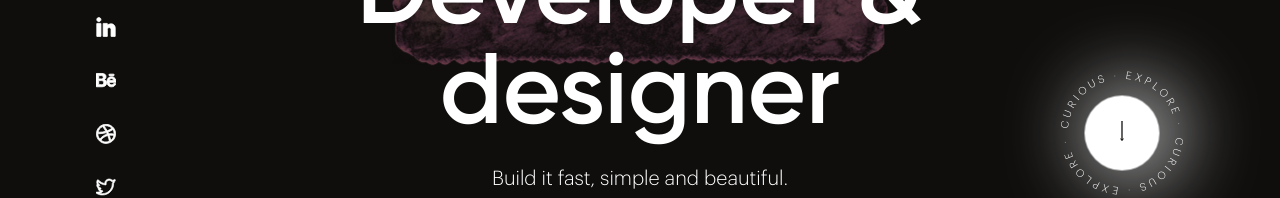
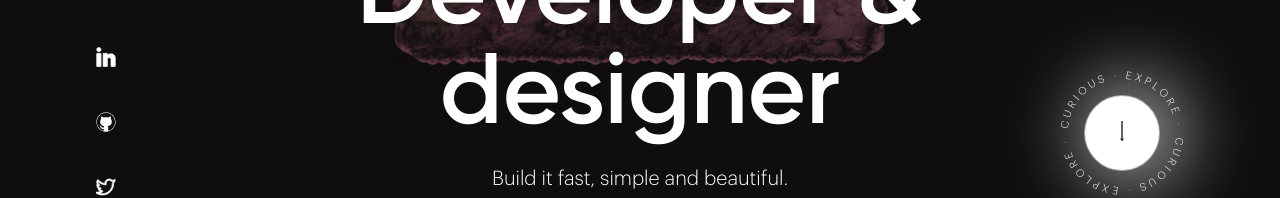
Before and after one commit to faculedesma/fledesma-dev, a React (Vite) app: page / in a window 1280 px wide. Shown: the part 503-701 px from the top of the page. Built offline with nearby package versions, Linux system fonts and the light colour scheme.

Commit message:
fix: part remove dribble, behance & add github

```diff
--- /dev/null
+++ b/src/assets/svgs/GitHub.tsx
@@ -0,0 +1,14 @@
+export const GitHub = () => {
+  return (
+    <svg
+      xmlns="http://www.w3.org/2000/svg"
+      width="24"
+      height="24"
+      viewBox="0 0 1000 1000"
+    >
+      <g>
+        <path d="M500,10C236.3,10,22.6,229.4,22.6,500c0,270.6,213.8,490,477.4,490c263.7,0,477.4-219.4,477.4-490C977.4,229.4,763.7,10,500,10z M643.3,940.1c-23,4.6-31.1-9.9-31.1-22.3c0-15.2,0.5-65.2,0.5-127.2c0-43.3-14.5-71.6-30.7-86c100.8-11.4,206.5-50.7,206.5-228.8c0-50.6-17.5-92.1-46.5-124.5c4.6-11.7,20.2-58.8-4.5-122.7c0,0-37.9-12.5-124.3,47.6c-36.1-10.3-74.8-15.5-113.2-15.7c-38.5,0.2-77.2,5.3-113.2,15.7c-86.4-60-124.4-47.6-124.4-47.6c-24.6,63.9-9.1,111-4.4,122.7c-28.9,32.4-46.5,73.8-46.5,124.5c0,177.7,105.6,217.5,206,229.2c-12.9,11.6-24.6,32-28.7,62c-25.8,11.8-91.3,32.3-131.6-38.6c0,0-23.9-44.5-69.3-47.8c0,0-44.2-0.6-3.1,28.2c0,0,29.7,14.2,50.2,67.8c0,0,26.6,90.2,152.4,62.2c0.2,38.7,0.6,67.9,0.6,78.9c0,12.3-8.2,26.6-30.9,22.3c-179.8-61.3-309.3-235.1-309.3-440C47.7,244,250.2,36.4,500,36.4c249.8,0,452.3,207.6,452.3,463.8C952.3,705,822.8,878.7,643.3,940.1z" />
+      </g>
+    </svg>
+  );
+};
--- a/src/components/hero/hero.scss
+++ b/src/components/hero/hero.scss
@@ -186,7 +186,7 @@
     position: absolute;
     bottom: 0;
     left: 0;
-    height: 180px;
+    height: 150px;
     clip-path: polygon(0 0, 100% 0, 100% 100%, 0% 100%);
 
     a {
--- a/src/components/social/Social.tsx
+++ b/src/components/social/Social.tsx
@@ -2,6 +2,7 @@ import { Twitter } from '@assets/svgs/Twitter';
 import { Behance } from '@assets/svgs/Behance';
 import { Dribble } from '@assets/svgs/Dribble';
 import { LinkedIn } from '@assets/svgs/LinkedIn';
+import { GitHub } from '@assets/svgs/GitHub';
 import './social.scss';
 
 export const Social = () => {
@@ -15,6 +16,13 @@ export const Social = () => {
         <LinkedIn />
       </a>
       <a
+        href="https://github.com/faculedesma"
+        target="_blank"
+        aria-label="Go to Facundo's GitHub account."
+      >
+        <GitHub />
+      </a>
+      {/* <a
         href="https://www.behance.net/facundoledesma5"
         target="_blank"
         aria-label="Go to Facundo's Behance account."
@@ -27,7 +35,7 @@ export const Social = () => {
         aria-label="Go to Facundo's Dribble account."
       >
         <Dribble />
-      </a>
+      </a> */}
       <a
         href="https://twitter.com/faculedesma93"
         target="_blank"
```
